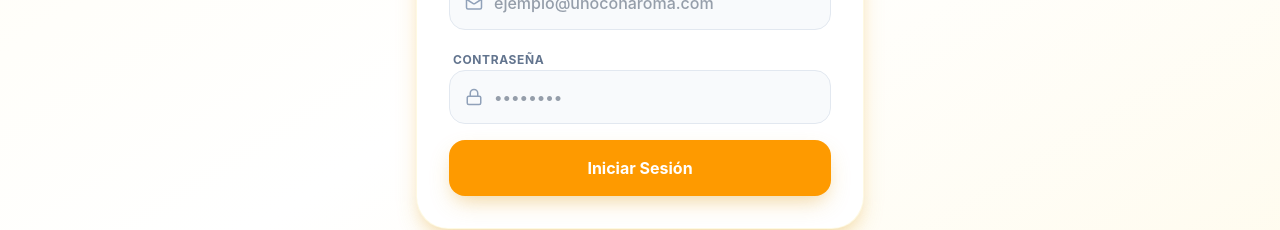
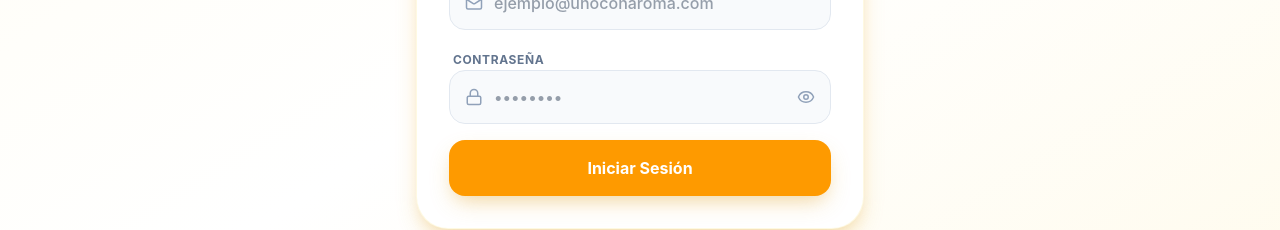
Before and after one commit to angscodee/webapp-pedidos, a React (Vite) app: page /login in a window 1280 px wide. Shown: the part 412-642 px from the top of the page. Built offline with nearby package versions, Linux system fonts and the light colour scheme; no server answers.

Commit message:
feat: agregar boton de ojo para mostrar/ocultar contraseña en login

```diff
--- a/src/pages/Login.jsx
+++ b/src/pages/Login.jsx
@@ -1,7 +1,7 @@
 import React, { useState } from 'react';
 import { useNavigate } from 'react-router-dom';
 import { useAuth } from '../hooks/useAuth';
-import { Cake, Lock, Mail, AlertCircle } from 'lucide-react';
+import { Cake, Lock, Mail, AlertCircle, Eye, EyeOff } from 'lucide-react';
 
 export const Login = () => {
   const { login, error: authError } = useAuth();
@@ -11,6 +11,7 @@ export const Login = () => {
   const [password, setPassword] = useState('');
   const [error, setError] = useState('');
   const [loading, setLoading] = useState(false);
+  const [showPassword, setShowPassword] = useState(false);
 
   const handleLoginSubmit = async (e) => {
     e.preventDefault();
@@ -81,12 +82,19 @@ export const Login = () => {
                 <Lock size={18} />
               </span>
               <input
-                type="password"
+                type={showPassword ? 'text' : 'password'}
                 placeholder="••••••••"
                 value={password}
                 onChange={(e) => setPassword(e.target.value)}
-                className="w-full pl-11 pr-4 py-3.5 bg-slate-50 border border-slate-200 rounded-2xl text-base focus:outline-none focus:border-amber-500 focus:ring-2 focus:ring-amber-100 focus:bg-white transition-all text-slate-700 font-medium"
+                className="w-full pl-11 pr-12 py-3.5 bg-slate-50 border border-slate-200 rounded-2xl text-base focus:outline-none focus:border-amber-500 focus:ring-2 focus:ring-amber-100 focus:bg-white transition-all text-slate-700 font-medium"
               />
+              <button
+                type="button"
+                onClick={() => setShowPassword(!showPassword)}
+                className="absolute right-4 top-1/2 -translate-y-1/2 text-slate-400 hover:text-slate-600 focus:outline-none cursor-pointer"
+              >
+                {showPassword ? <EyeOff size={18} /> : <Eye size={18} />}
+              </button>
             </div>
           </div>
 
```
